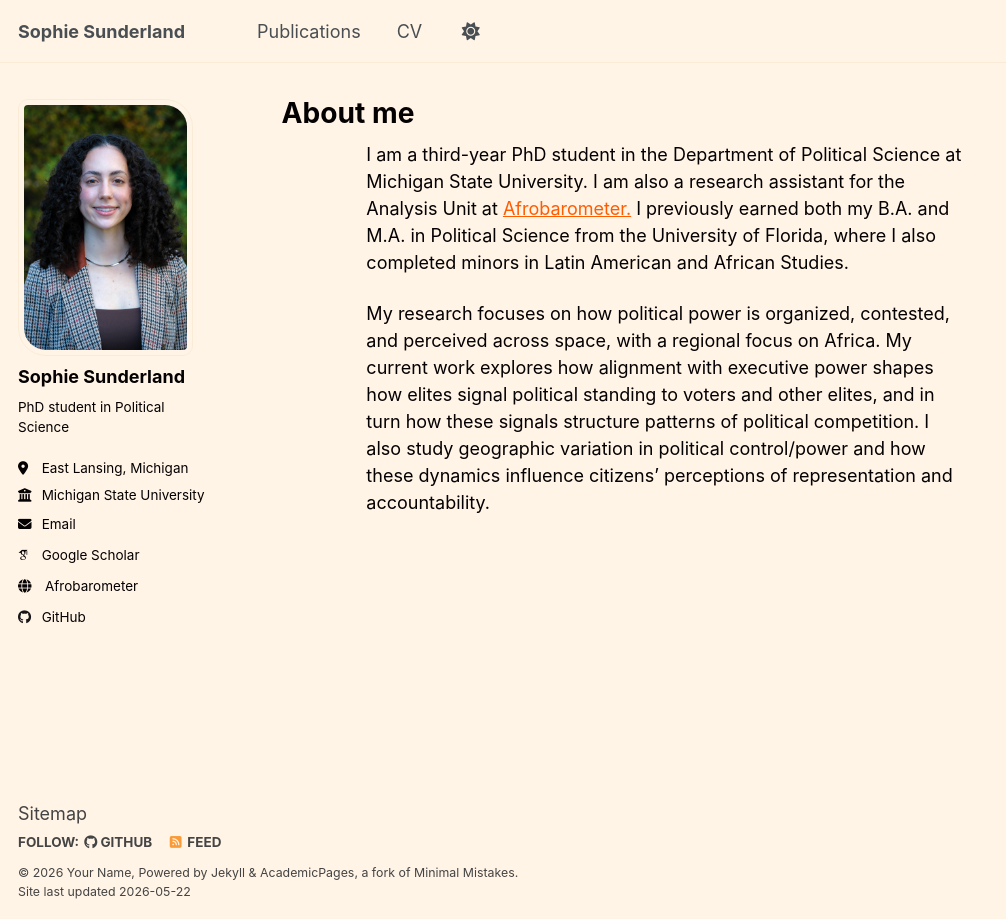
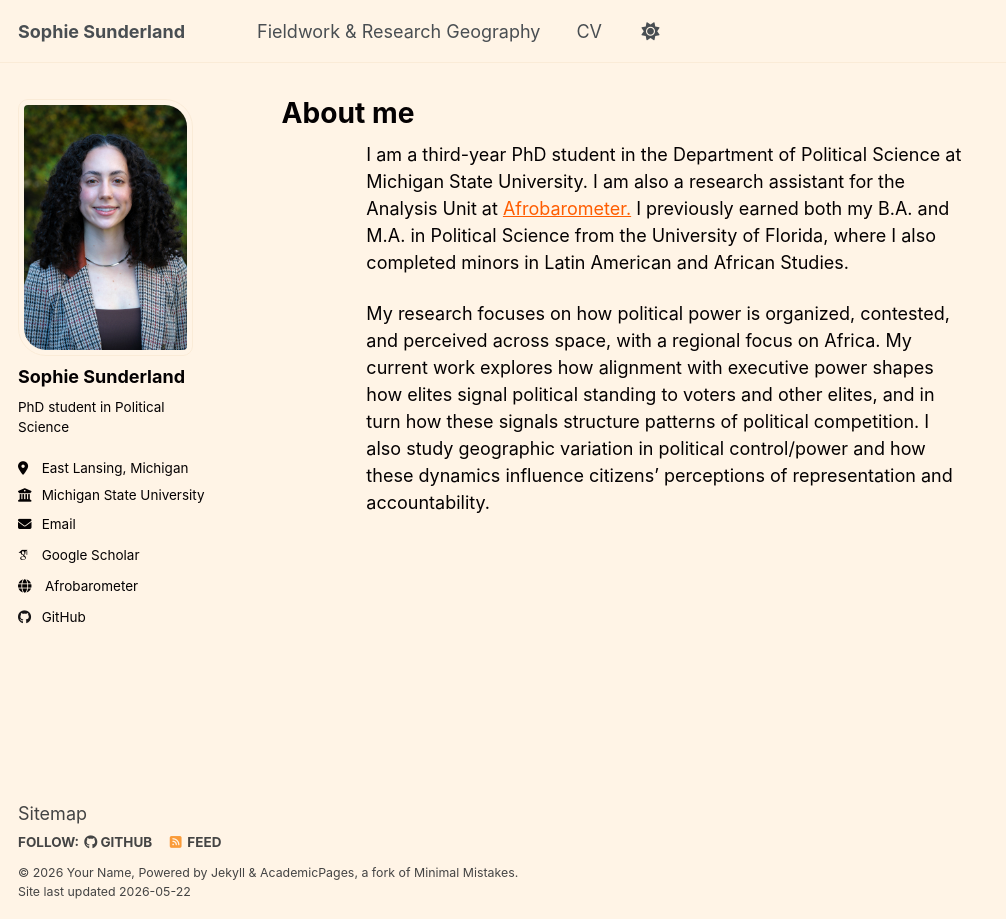
Before and after one commit to sophiesunderland/sophiesunderland.github.io, a Jekyll site: the page built from _pages/about.md, in a window 1280 px wide. Shown: the whole page, without its empty margins (0-1006 px from the left). Built offline with Jekyll 4.4.1, drawn with Linux system fonts in a browser that asks for light colours; some web fonts are replaced.

Commit message:
Update navigation with new fieldwork and research link

```diff
--- a/_data/navigation.yml
+++ b/_data/navigation.yml
@@ -8,8 +8,8 @@
 #      Markdown formatted page while the second is generated using JSON.
 
 main:
-  - title: "Publications"
-    url: /publications/
+  - title: "Fieldwork & Research Geography"
+    url: /fieldwork.research/
 
   - title: "CV"
     url: /cv/
```
